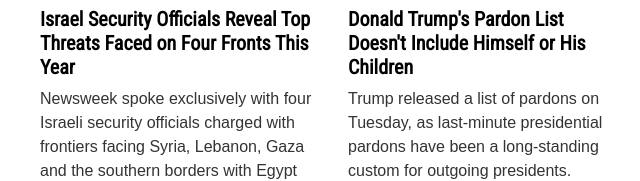
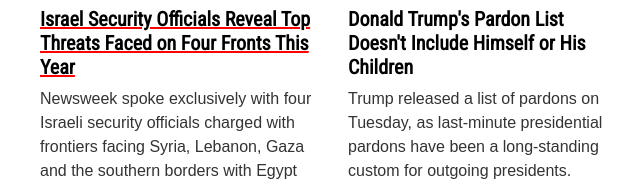
Before and after one commit to bolah2009/forked-bootstrap-newsweek, a website: page index.html in a window 1280 px wide. In both pictures the pointer is over the link 178 px from the left and 5614 px from the top of the page. Shown: the part 5571-5752 px from the top of the page, 0-640 px from the left. Drawn offline with nearby package versions, Linux system fonts and the light colour scheme.

Commit message:
add style to editor

```diff
--- a/css/style.css
+++ b/css/style.css
@@ -269,6 +269,11 @@
 .editor > div > article > .card-body > a > h5 {
   color: #000;
   font-weight: bold;
+}
+
+.editor > div > article > .card-body > a:hover {
+  text-decoration: underline;
+  text-decoration-color: red;
 }
 
 .feat > .card > .card-body > a > h5 {
```
